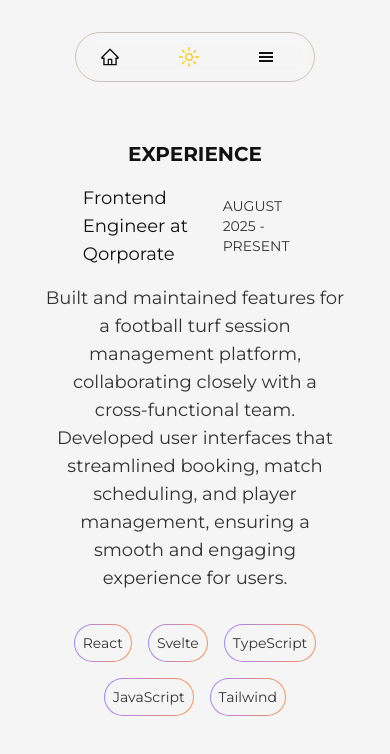
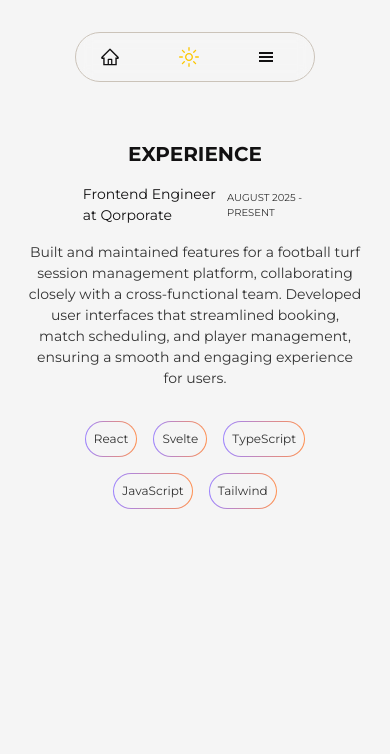
Before and after one commit to Goksyfresh/portfolio, a React (Vite) app: page /experience in a window 390 px wide. Shown: the top 754 px of the page. Built offline with nearby package versions, Linux system fonts and the light colour scheme.

Commit message:
fix typo

```diff
--- a/src/components/About.jsx
+++ b/src/components/About.jsx
@@ -88,7 +88,7 @@ const About = () => {
     <section className='flex flex-col items-center justify-center gap-4 mt-35 px-6'>
       <img src={PortfolioImage} className='h-[190px] w-[190px]' id='portfolioImg' alt="Portfolio" />
       <h1 className='name [color:var(--heading_1_color)] lg:text-4xl text-2xl'>Opajobi Oyegoke</h1>
-      <p className='bio [color:var(--text-color)] lg:text-xl text-sm text-center w-[65%]'>I build user interfaces, think deeply about how software works, and write to make complex ideas easier to understand. I’m most excited when a project moves from an idea in my head to something real in the world.</p>
+      <p className='bio [color:var(--text-color)] lg:text-xl text-[10px] text-center w-[80%]'>I build user interfaces, think deeply about how software works, and write to make complex ideas easier to understand. I’m most excited when a project moves from an idea in my head to something real in the world.</p>
   <div class="links flex gap-6 justify-center items-center flex-wrap font-mono">
        <a
         class="text-[var(--text-color)] text-sm h-8 px-4 bg-[var(--link-bg)] transition-colors duration-200 hover:bg-[var(--link-hover)] rounded-full leading-0 flex items-center gap-1.5 relative group"
--- a/src/components/Bio.tsx
+++ b/src/components/Bio.tsx
@@ -22,7 +22,7 @@ const Bio = () => {
       <h2 className="[color:var(--heading_1_color)] font-bold lg:text-3xl text-xl uppercase">
         About me
       </h2>
-      <p className="[color:var(--text-color)] lg:text-xl text-lg w-[80%] text-center">
+      <p className="[color:var(--text-color)] lg:text-xl text-[14px] w-[90%] text-center">
         I’m a frontend developer with a strong software engineering foundation
         and a deep appreciation for how things feel as much as how they work. I
         enjoy building interfaces that don’t just function, but engage — often
@@ -30,9 +30,8 @@ const Bio = () => {
         flow. For me, good UI isn’t about flash; it’s about guiding users
         naturally, making products intuitive, and bringing ideas to life in a
         way that feels intentional and alive.
-      </p>
-      <p className="[color:var(--text-color)] lg:text-xl text-lg w-[80%] text-center">
-        Alongside building software, I’m a technical writer who cares about
+        <br />
+          Alongside building software, I’m a technical writer who cares about
         clarity and usefulness. I write articles that break down complex
         concepts into understandable ideas, and several of my pieces have ranked
         on Google’s front page. Writing helps me think better as an engineer —
@@ -40,7 +39,10 @@ const Bio = () => {
         designing an interface, architecting a feature, or explaining how
         something works, my goal is the same: turn ideas into real, well-crafted
         products that people enjoy using and learning from.
+
       </p>
+
+
     </section>
   );
 };
--- a/src/components/Experience.tsx
+++ b/src/components/Experience.tsx
@@ -6,11 +6,11 @@ const Experience = () => {
     <section className='flex flex-col items-center justify-center gap-4 mt-35 px-2'>
         <h2 className='[color:var(--heading_1_color)] lg:text-3xl text-xl font-bold uppercase'>Experience</h2>
         <div className='flex justify-between items-center w-[60%]'>
-        <h3 className='[color:var(--heading_1_color)] lg:text-xl text-lg'>Frontend Engineer at Qorporate</h3>
-        <p className='[color:var(--text-color)] uppercase text-sm '>August 2025 - present</p>
+        <h3 className='[color:var(--heading_1_color)] lg:text-xl text-[14px]'>Frontend Engineer at Qorporate</h3>
+        <p className='[color:var(--text-color)] uppercase text-[10px] '>August 2025 - present</p>
         </div>
 
-<p className='[color:var(--text-color)] lg:text-xl text-lg w-[80%] text-center'>Built and maintained features for a football turf session management platform, collaborating closely with a cross-functional team. Developed user interfaces that streamlined booking, match scheduling, and player management, ensuring a smooth and engaging experience for users.</p>
+<p className='[color:var(--text-color)] lg:text-xl text-[14px] w-[90%] text-center'>Built and maintained features for a football turf session management platform, collaborating closely with a cross-functional team. Developed user interfaces that streamlined booking, match scheduling, and player management, ensuring a smooth and engaging experience for users.</p>
    <div className='flex gap-4 items-center justify-center mt-4 w-[80%] flex-wrap'>
     <Stack stack="React" />
      <Stack stack="Svelte" />
--- a/src/components/Projects.jsx
+++ b/src/components/Projects.jsx
@@ -7,7 +7,7 @@ import projectImage4 from "../images/oaken.png"
 
 const Projects = () => {
   return (
-    <section className="flex flex-col items-center justify-center gap-4 mt-35 px-6">
+    <section className="flex flex-col items-center justify-center gap-4 mt-25 px-6">
       <h2 className="[color:var(--heading_1_color)] lg:text-3xl text-xl uppercase">
         Projects
       </h2>
--- a/src/components/Stack.tsx
+++ b/src/components/Stack.tsx
@@ -6,7 +6,7 @@ const Stack = ({stack}: {stack: string} ) => {
       background: 'linear-gradient(90deg, #9C83FF, #FF9051)'
     }}>
     <div className=' bg-[var(--background-color)] stack py-2 px-2 lg:px-4 rounded-full flex items-center justify-center [color:var(--text-color)]'>
-      <p className='[color:(var--text-color)] lg:text-lg text-sm'>{stack}</p>
+      <p className='[color:(var--text-color)] lg:text-lg text-[12px]'>{stack}</p>
     </div>
     </div>
   )
```
